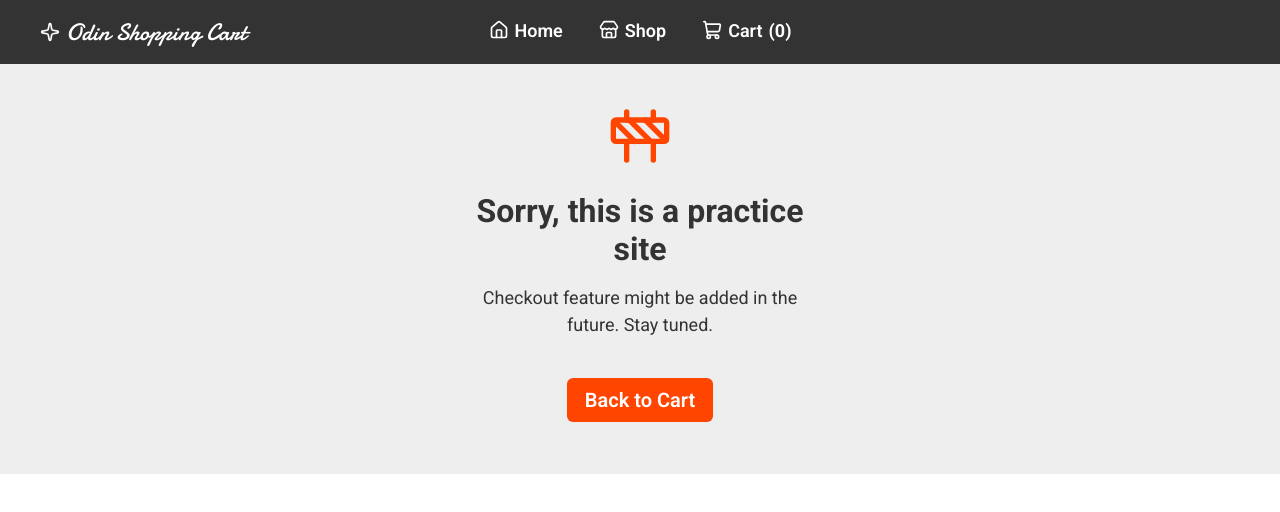
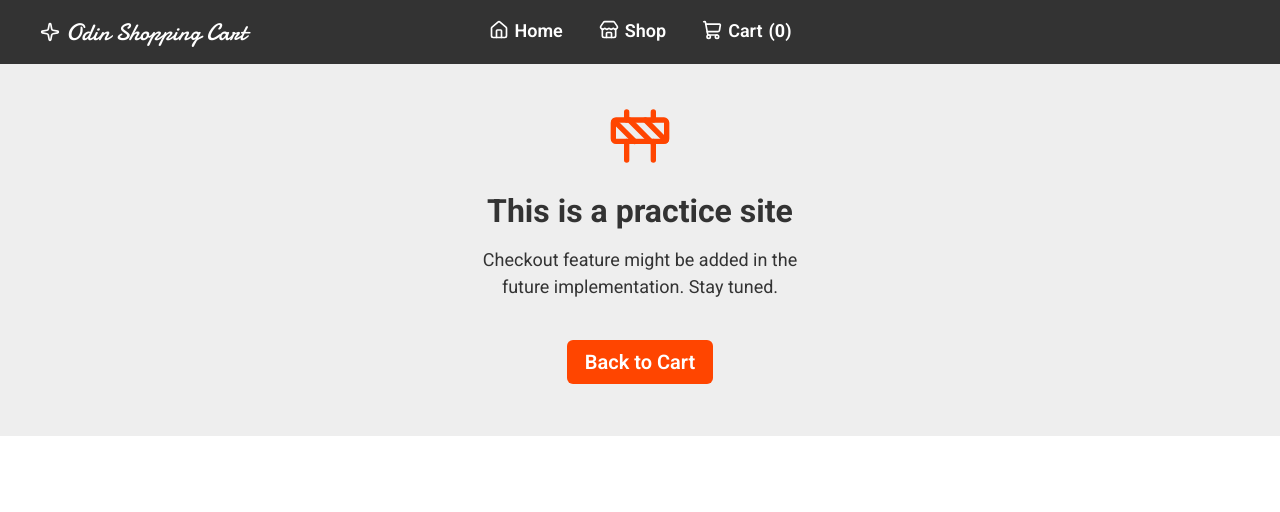
Before and after one commit to Daik102/shopping-cart, a React (Vite) app: page /checkout in a window 1280 px wide. Shown: the top 512 px of the page. Built offline with nearby package versions, Linux system fonts and the light colour scheme.

Commit message:
Update page title and message

```diff
--- a/src/pages/Checkout/Checkout.jsx
+++ b/src/pages/Checkout/Checkout.jsx
@@ -7,9 +7,9 @@ export function Checkout() {
     <div className={styles.wrapper}>
       <div className={styles.container}>
         <Construction size={64} className={styles.icon} />
-        <h2 className={styles.title}>Sorry, this is a practice site</h2>
+        <h2 className={styles.title}>This is a practice site</h2>
         <p className={styles.text}>
-          Checkout feature might be added in the future. Stay tuned.
+          Checkout feature might be added in the future implementation. Stay tuned.
         </p>
         <Link to="/cart" className={styles.actionBtn}>
           Back to Cart
```
